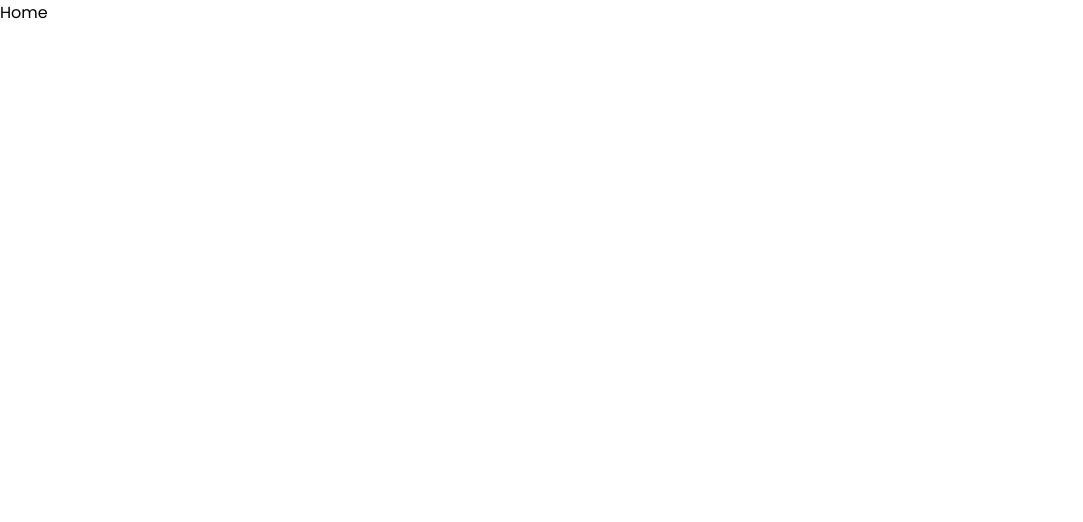
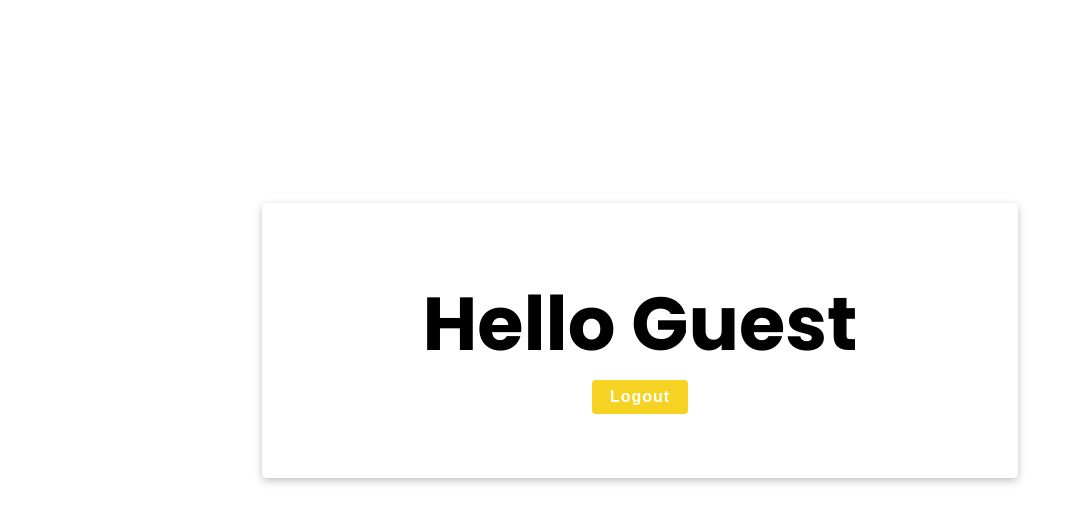
Before and after one commit to raamido/locked, a React (Vite) app: page /home in a window 1280 px wide. Shown: the top 522 px of the page, without its empty margins (0-1083 px from the left). Built offline with nearby package versions, Linux system fonts and the light colour scheme.

Commit message:
add home component template

```diff
--- a/src/Components/Home.jsx
+++ b/src/Components/Home.jsx
@@ -1,5 +1,12 @@
-import React from "react";
+import React, { useEffect } from "react";
 
 export default function Home() {
-  return <div>Home</div>;
+  return (
+    <div className="home">
+      <div className="card">
+        <h1>Hello Guest</h1>
+        <button className="cta-button">Logout</button>
+      </div>
+    </div>
+  );
 }
--- a/src/index.css
+++ b/src/index.css
@@ -85,6 +85,24 @@ input {
   gap: 8px;
 }
 
+.home {
+  display: flex;
+  align-items: center;
+  justify-content: center;
+  height: 85%;
+}
+
+.card {
+  box-shadow: rgba(0, 0, 0, 0.24) 0px 3px 8px;
+  padding: 4rem 10rem;
+  border-radius: 4px;
+  text-align: center;
+}
+
+.card h1 {
+  font-size: max(4rem, 75px);
+}
+
 @media screen and (max-width: 865px) {
   .left {
     display: none;
```
